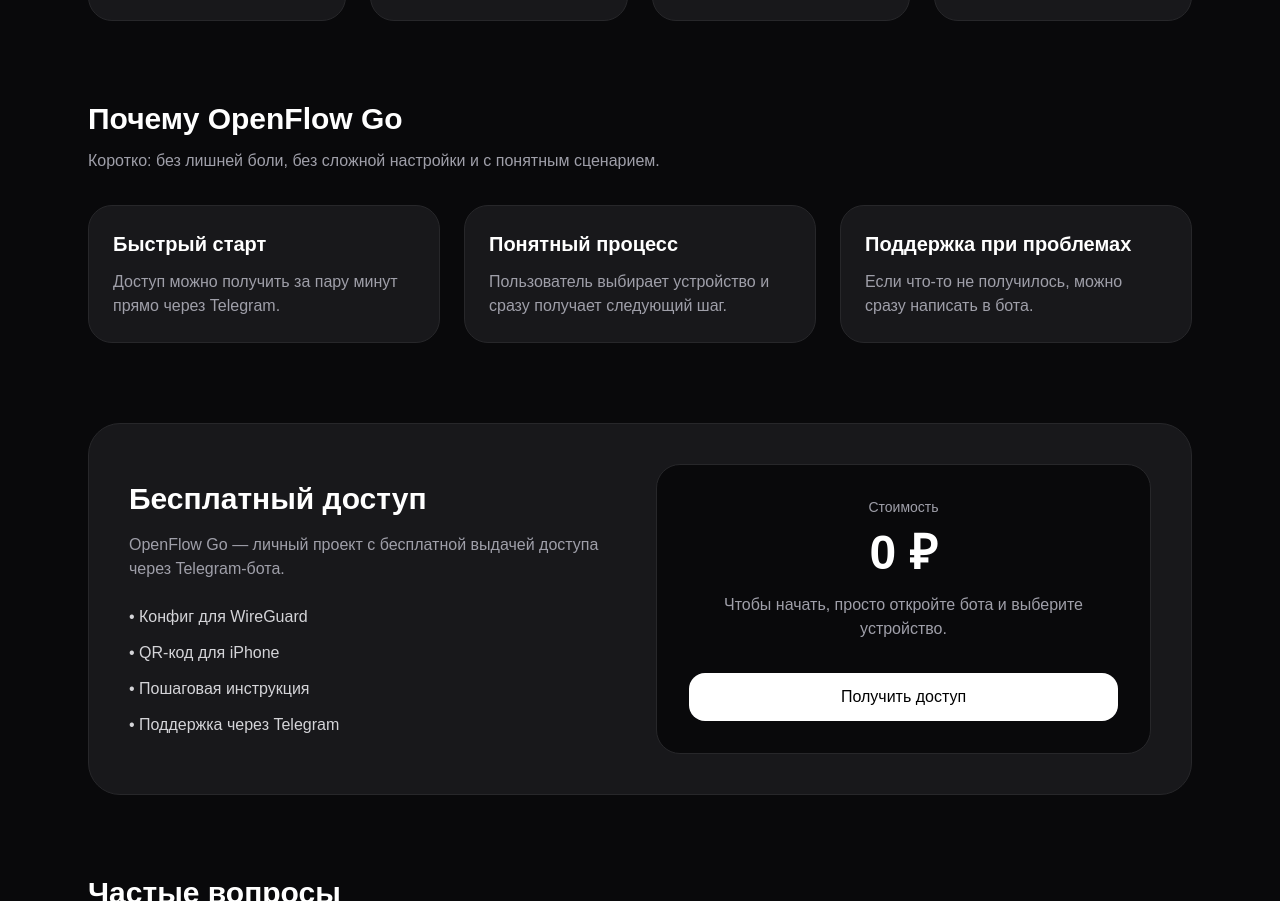
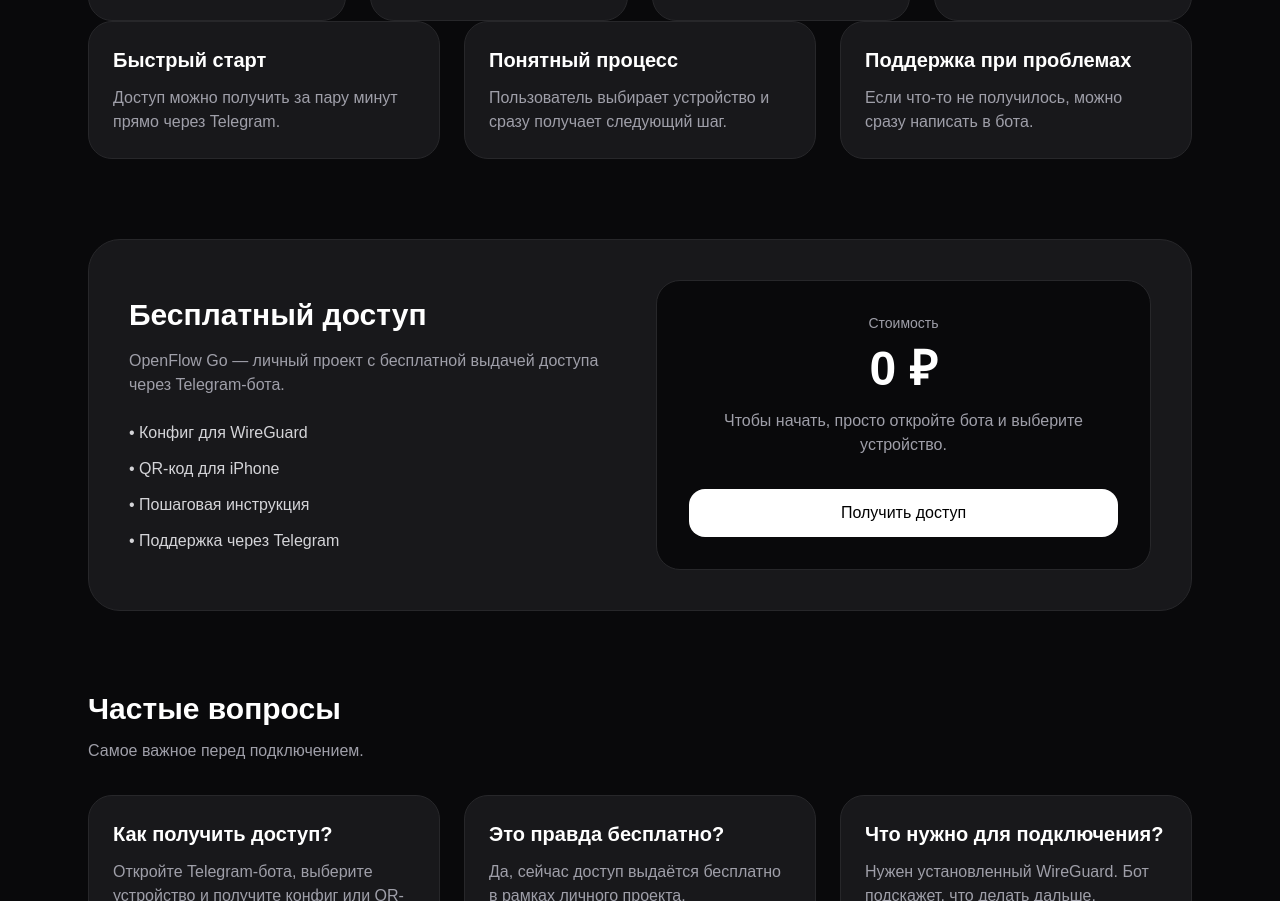
Before and after one commit to openflowgo/vpn-site, a Next.js app: page / in a window 1280 px wide. Shown: the part 1384-2285 px from the top of the page. Built offline with nearby package versions, Linux system fonts and the light colour scheme.

Commit message:
fix section

```diff
--- a/app/page.tsx
+++ b/app/page.tsx
@@ -153,15 +153,6 @@ export default function Home() {
             </p>
           </div>
         </div>
-      </section>
-
-      <section className="mx-auto max-w-6xl px-6 pb-20">
-        <div className="mb-8 max-w-2xl">
-          <h2 className="text-3xl font-bold">Почему OpenFlow Go</h2>
-          <p className="mt-3 text-zinc-400">
-            Коротко: без лишней боли, без сложной настройки и с понятным сценарием.
-          </p>
-        </div>
 
         <div className="grid gap-6 md:grid-cols-3">
           <div className="rounded-3xl border border-zinc-800 bg-zinc-900 p-6">
@@ -255,7 +246,6 @@ export default function Home() {
           </div>
         </div>
       </section>
-
       <section className="border-t border-zinc-800">
         <div className="mx-auto flex max-w-6xl flex-col items-center justify-between gap-4 px-6 py-10 text-center md:flex-row md:text-left">
           <div>
```
